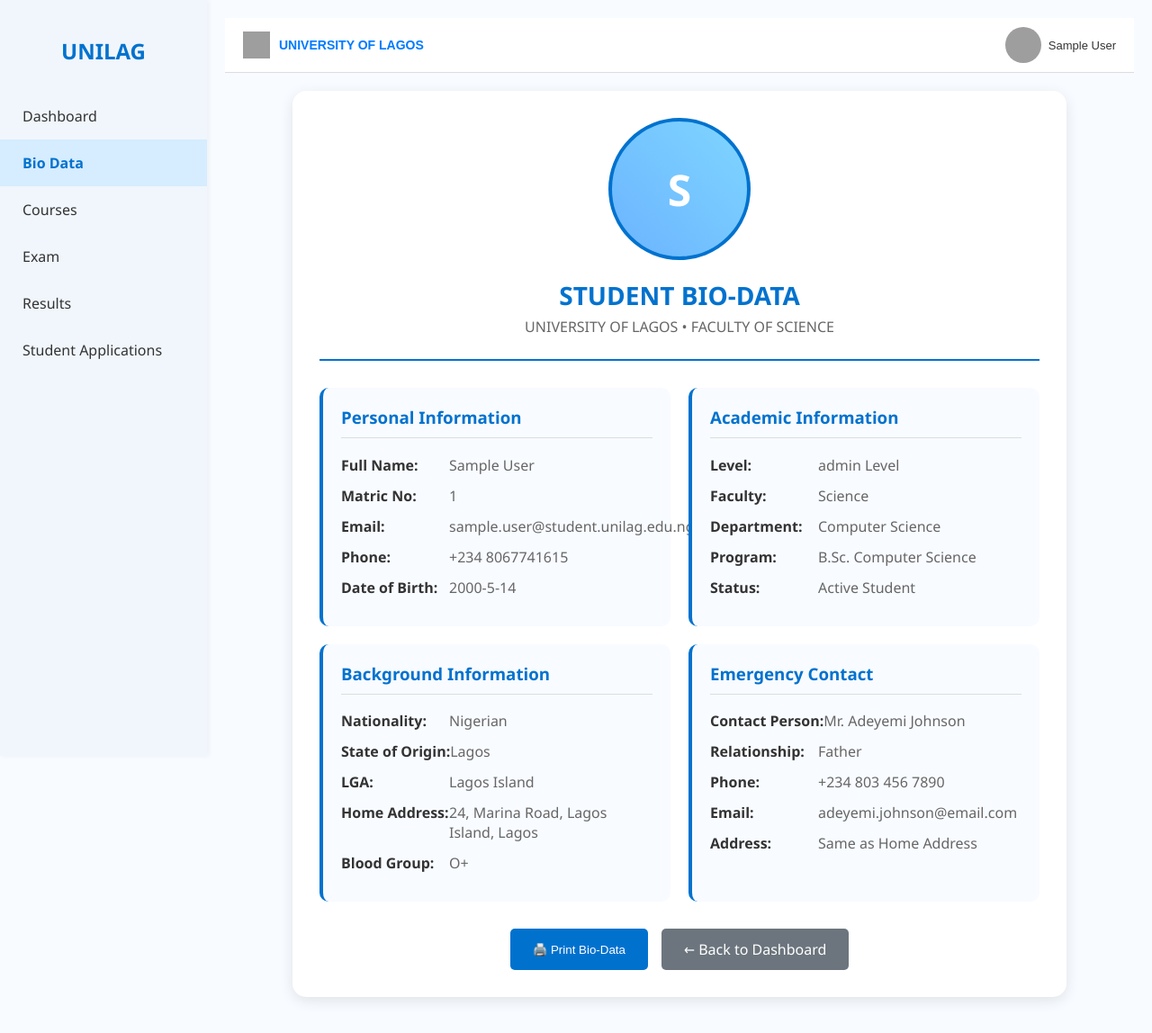
After one commit to DakuTsuki/Exam-webite, a PHP site: page /student_bio.php in a window 1280 px wide. The commit adds this page. Shown: the whole page at 90% size. Run offline with PHP 8.4, Linux system fonts and the light colour scheme; the visitor is signed in with stand-in values (Sample User, id 1); data that the repository does not hold is empty; grey boxes are pictures that could not be loaded.

Commit message:
Initial commit: Complete UNILAG Student Portal with login, dashboard, courses, exam timetable, and bio data

```diff
--- a/db_connect.php
+++ b/db_connect.php
@@ -1,11 +1,14 @@
 <?php
-$host = "localhost"; // Or the host provided by your web host
-$username = "id123456_user"; // Provided by host
-$password = "your_new_password"; // Provided by host
-$database = "id123456_school_db"; // Provided by host
+$host = "127.0.0.1"; // Use IP address instead of localhost
+$username = "root";
+$password = ""; // No password
+$database = "school_db";
+$port = 3306; // Default MySQL port
 
-$conn = new mysqli($host, $username, $password, $database);
+// Create connection
+$conn = new mysqli($host, $username, $password, $database, $port);
 
+// Check connection
 if ($conn->connect_error) {
     die("Connection failed: " . $conn->connect_error);
 }
--- a/index.html
+++ /dev/null
@@ -1 +0,0 @@
-<html><body><h1>It works!</h1></body></html>
--- /dev/null
+++ b/student_bio.php
@@ -0,0 +1,329 @@
+<?php
+session_start();
+if (!isset($_SESSION['matric_no'])) {
+    header("Location: login.php");
+    exit();
+}
+
+require 'db_connect.php';
+$matric = $_SESSION['matric_no'];
+$student_name = $_SESSION['name'];
+$level = $_SESSION['level'];
+
+// Get basic student data from database
+$sql = "SELECT matric_no, name, level FROM students WHERE matric_no = '$matric'";
+$result = $conn->query($sql);
+$student = $result->fetch_assoc();
+
+// If no data found or partial data, use default values
+if (!$student) {
+    $student = [
+        'matric_no' => $matric,
+        'name' => $student_name,
+        'level' => $level
+    ];
+}
+
+// Set default values for missing fields
+$defaults = [
+    'email' => strtolower(str_replace(' ', '.', $student_name)) . '@student.unilag.edu.ng',
+    'phone' => '+234 80' . rand(10000000, 99999999),
+    'dob' => '2000-' . rand(1, 12) . '-' . rand(1, 28),
+    'state_of_origin' => 'Lagos',
+    'nationality' => 'Nigerian',
+    'faculty' => 'Science',
+    'department' => 'Computer Science',
+    'program' => 'B.Sc. Computer Science' ];
+
+// Merge with defaults (defaults only used if field doesn't exist)
+$student = array_merge($defaults, $student);
+?>
+<!DOCTYPE html>
+<html lang="en">
+<head>
+    <meta charset="UTF-8">
+    <meta name="viewport" content="width=device-width, initial-scale=1.0">
+    <link rel="stylesheet" href="/frontpage.css">
+    <title>Student Bio-Data</title>
+    <style>
+        .bio-container {
+            max-width: 800px;
+            margin: 20px auto;
+            background: white;
+            border-radius: 15px;
+            padding: 30px;
+            box-shadow: 0 4px 15px rgba(0,0,0,0.1);
+        }
+
+        .bio-header {
+            text-align: center;
+            margin-bottom: 30px;
+            border-bottom: 2px solid #0072ce;
+            padding-bottom: 20px;
+        }
+
+        .bio-header h2 {
+            color: #0072ce;
+            margin: 0;
+            font-size: 28px;
+        }
+
+        .bio-header p {
+            color: #666;
+            margin: 5px 0;
+        }
+
+        .bio-photo {
+            width: 150px;
+            height: 150px;
+            border-radius: 50%;
+            border: 4px solid #0072ce;
+            margin: 0 auto 20px;
+            background: linear-gradient(45deg, #6cb3ff, #7ed6ff);
+            display: flex;
+            align-items: center;
+            justify-content: center;
+            color: white;
+            font-size: 48px;
+            font-weight: bold;
+        }
+
+        .bio-grid {
+            display: grid;
+            grid-template-columns: repeat(auto-fit, minmax(300px, 1fr));
+            gap: 20px;
+            margin-bottom: 30px;
+        }
+
+        .bio-section {
+            background: #f8fbff;
+            padding: 20px;
+            border-radius: 10px;
+            border-left: 4px solid #0072ce;
+        }
+
+        .bio-section h3 {
+            color: #0072ce;
+            margin-top: 0;
+            border-bottom: 1px solid #ddd;
+            padding-bottom: 10px;
+        }
+
+        .bio-item {
+            display: flex;
+            justify-content: between;
+            margin-bottom: 12px;
+        }
+
+        .bio-label {
+            font-weight: bold;
+            color: #333;
+            min-width: 120px;
+        }
+
+        .bio-value {
+            color: #666;
+            flex: 1;
+        }
+
+        .action-buttons {
+            display: flex;
+            gap: 15px;
+            justify-content: center;
+            margin-top: 30px;
+        }
+
+        .btn-primary {
+            background: #0072ce;
+            color: white;
+            padding: 12px 25px;
+            border: none;
+            border-radius: 5px;
+            cursor: pointer;
+            text-decoration: none;
+            display: inline-block;
+            transition: 0.3s;
+        }
+
+        .btn-primary:hover {
+            background: #005baa;
+            transform: translateY(-2px);
+        }
+
+        .btn-secondary {
+            background: #6c757d;
+            color: white;
+            padding: 12px 25px;
+            border: none;
+            border-radius: 5px;
+            cursor: pointer;
+            text-decoration: none;
+            display: inline-block;
+            transition: 0.3s;
+        }
+
+        .btn-secondary:hover {
+            background: #545b62;
+            transform: translateY(-2px);
+        }
+
+        @media print {
+            .action-buttons {
+                display: none;
+            }
+            .bio-container {
+                box-shadow: none;
+                border: 1px solid #000;
+            }
+        }
+    </style>
+</head>
+<body>
+    <!-- Sidebar -->
+    <div class="sidebar">
+        <h2>UNILAG</h2>
+        <ul>
+            <li><a href="dashboard.php">Dashboard</a></li>
+            <li class="active"><a href="student_bio.php">Bio Data</a></li>
+            <li><a href="courses.php">Courses</a></li>
+            <li><a href="exams.php">Exam</a></li>
+            <li>Results</li>
+            <li>Student Applications</li>
+        </ul>
+    </div>
+
+    <!-- Main Content -->
+    <div class="main">
+        <div class="navbar">
+            <div class="logo-section">
+                <img src="UNILAG-LOGO1.jpg" alt="UNILAG Logo" class="logo">
+                <span class="university-name">UNIVERSITY OF LAGOS</span>
+            </div>
+            <div class="profile-section">
+                <img src="G2.jpg" alt="Profile" class="profile-pic">
+                <span class="profile-name"><?php echo $student_name; ?></span>
+            </div>
+        </div>
+
+        <div class="bio-container">
+            <!-- Header -->
+            <div class="bio-header">
+                <div class="bio-photo">
+                    <?php echo substr($student_name, 0, 1); ?>
+                </div>
+                <h2>STUDENT BIO-DATA</h2>
+                <p>UNIVERSITY OF LAGOS • FACULTY OF SCIENCE</p>
+            </div>
+
+            <!-- Personal Information -->
+            <div class="bio-grid">
+                <div class="bio-section">
+                    <h3>Personal Information</h3>
+                    <div class="bio-item">
+                        <span class="bio-label">Full Name:</span>
+                        <span class="bio-value"><?php echo $student['name']; ?></span>
+                    </div>
+                    <div class="bio-item">
+                        <span class="bio-label">Matric No:</span>
+                        <span class="bio-value"><?php echo $student['matric_no']; ?></span>
+                    </div>
+                    <div class="bio-item">
+                        <span class="bio-label">Email:</span>
+                        <span class="bio-value"><?php echo $student['email']; ?></span>
+                    </div>
+                    <div class="bio-item">
+                        <span class="bio-label">Phone:</span>
+                        <span class="bio-value"><?php echo $student['phone']; ?></span>
+                    </div>
+                    <div class="bio-item">
+                        <span class="bio-label">Date of Birth:</span>
+                        <span class="bio-value"><?php echo $student['dob']; ?></span>
+                    </div>
+                </div>
+
+                <div class="bio-section">
+                    <h3>Academic Information</h3>
+                    <div class="bio-item">
+                        <span class="bio-label">Level:</span>
+                        <span class="bio-value"><?php echo $student['level']; ?> Level</span>
+                    </div>
+                    <div class="bio-item">
+                        <span class="bio-label">Faculty:</span>
+                        <span class="bio-value"><?php echo $student['faculty']; ?></span>
+                    </div>
+                    <div class="bio-item">
+                        <span class="bio-label">Department:</span>
+                        <span class="bio-value"><?php echo $student['department']; ?></span>
+                    </div>
+                    <div class="bio-item">
+                        <span class="bio-label">Program:</span>
+                        <span class="bio-value"><?php echo $student['program']; ?></span>
+                    </div>
+                    <div class="bio-item">
+                        <span class="bio-label">Status:</span>
+                        <span class="bio-value">Active Student</span>
+                    </div>
+                </div>
+
+                <div class="bio-section">
+                    <h3>Background Information</h3>
+                    <div class="bio-item">
+                        <span class="bio-label">Nationality:</span>
+                        <span class="bio-value"><?php echo $student['nationality']; ?></span>
+                    </div>
+                    <div class="bio-item">
+                        <span class="bio-label">State of Origin:</span>
+                        <span class="bio-value"><?php echo $student['state_of_origin']; ?></span>
+                    </div>
+                    <div class="bio-item">
+                        <span class="bio-label">LGA:</span>
+                        <span class="bio-value">Lagos Island</span>
+                    </div>
+                    <div class="bio-item">
+                        <span class="bio-label">Home Address:</span>
+                        <span class="bio-value">24, Marina Road, Lagos Island, Lagos</span>
+                    </div>
+                    <div class="bio-item">
+                        <span class="bio-label">Blood Group:</span>
+                        <span class="bio-value">O+</span>
+                    </div>
+                </div>
+
+                <div class="bio-section">
+                    <h3>Emergency Contact</h3>
+                    <div class="bio-item">
+                        <span class="bio-label">Contact Person:</span>
+                        <span class="bio-value">Mr. Adeyemi Johnson</span>
+                    </div>
+                    <div class="bio-item">
+                        <span class="bio-label">Relationship:</span>
+                        <span class="bio-value">Father</span>
+                    </div>
+                    <div class="bio-item">
+                        <span class="bio-label">Phone:</span>
+                        <span class="bio-value">+234 803 456 7890</span>
+                    </div>
+                    <div class="bio-item">
+                        <span class="bio-label">Email:</span>
+                        <span class="bio-value">adeyemi.johnson@email.com</span>
+                    </div>
+                    <div class="bio-item">
+                        <span class="bio-label">Address:</span>
+                        <span class="bio-value">Same as Home Address</span>
+                    </div>
+                </div>
+            </div>
+
+            <!-- Action Buttons -->
+            <div class="action-buttons">
+                <button onclick="window.print()" class="btn-primary">
+                    🖨️ Print Bio-Data
+                </button>
+                <a href="dashboard.php" class="btn-secondary">
+                    ← Back to Dashboard
+                </a>
+            </div>
+        </div>
+    </div>
+</body>
+</html>
```
Also changed, not shown: dashboard.php (+1 -8 lines), exams.php (+69 -6 lines), fix_db.php (added, +12 -0 lines), login.php (renamed from index.php).
